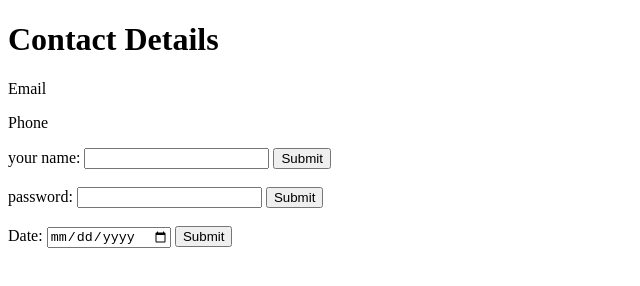
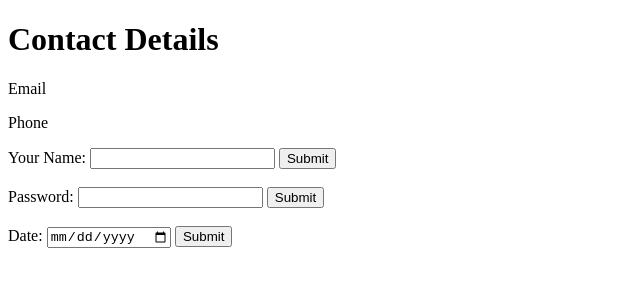
Before and after one commit to kishanpuja/cv, a plain HTML site: page contact-me.html in a window 1280 px wide. Shown: the full height of the page, 0-640 px from the left. Drawn offline with Linux system fonts and the light colour scheme.

Commit message:
Update contact-me.html

```diff
--- a/contact-me.html
+++ b/contact-me.html
@@ -9,11 +9,11 @@
     <p>Email</p>
     <p>Phone</p>
 <form class="" action="index.html" method="post">
-  <label for="">your name:</label>
+  <label for="">Your Name:</label>
   <input type="text" name="" value="">
   <input type="submit" name="" >
   <br><br>
-<label for="">password:</label>
+<label for="">Password:</label>
 <input type="password" name="" value="">
 <input type="submit" name="" >
 <br><br>
```
